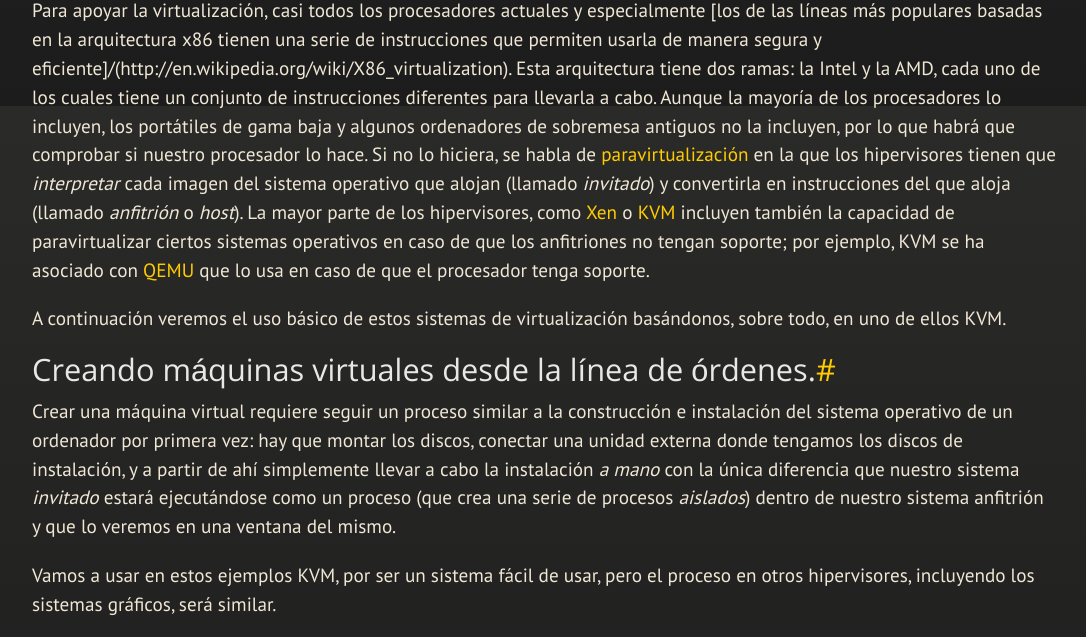
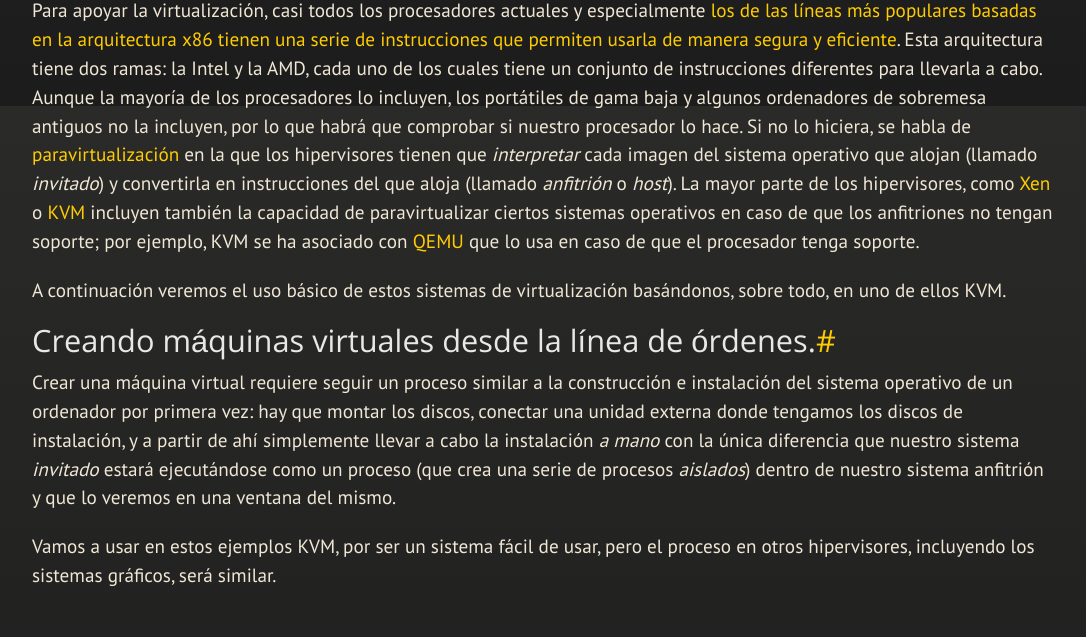
Before and after one commit to JJ/IV, a Jekyll site: the page built from documentos/temas/Uso_de_sistemas.md, in a window 1280 px wide and 900 px high, scrolled down 1431 px, cut to the strip 263-900 px from the top of the window. Shown: the whole strip, without its empty margins (96-1182 px from the left). Built offline with Jekyll 4.4.1, drawn with Linux system fonts in a browser that asks for light colours; nearby versions of some CDN libraries; some web fonts are replaced.

Commit message:
Sync documentos/temas/Uso_de_sistemas.md and  from master to gh-pages

```diff
--- a/documentos/temas/Uso_de_sistemas.md
+++ b/documentos/temas/Uso_de_sistemas.md
@@ -64,7 +64,7 @@ hipervisores alojados que se ejecutan desde un sistema operativo.
 
 Para apoyar la virtualización, casi todos los procesadores actuales y
 especialmente [los de las líneas más populares basadas en la
-arquitectura x86 tienen una serie de instrucciones que permiten usarla de manera segura y eficiente]/(http://en.wikipedia.org/wiki/X86_virtualization). Esta
+arquitectura x86 tienen una serie de instrucciones que permiten usarla de manera segura y eficiente](http://en.wikipedia.org/wiki/X86_virtualization). Esta
 arquitectura tiene dos ramas: la Intel y la AMD, cada uno de los
 cuales tiene un conjunto de instrucciones diferentes para llevarla a
 cabo. Aunque la mayoría de los procesadores lo incluyen, los
```
